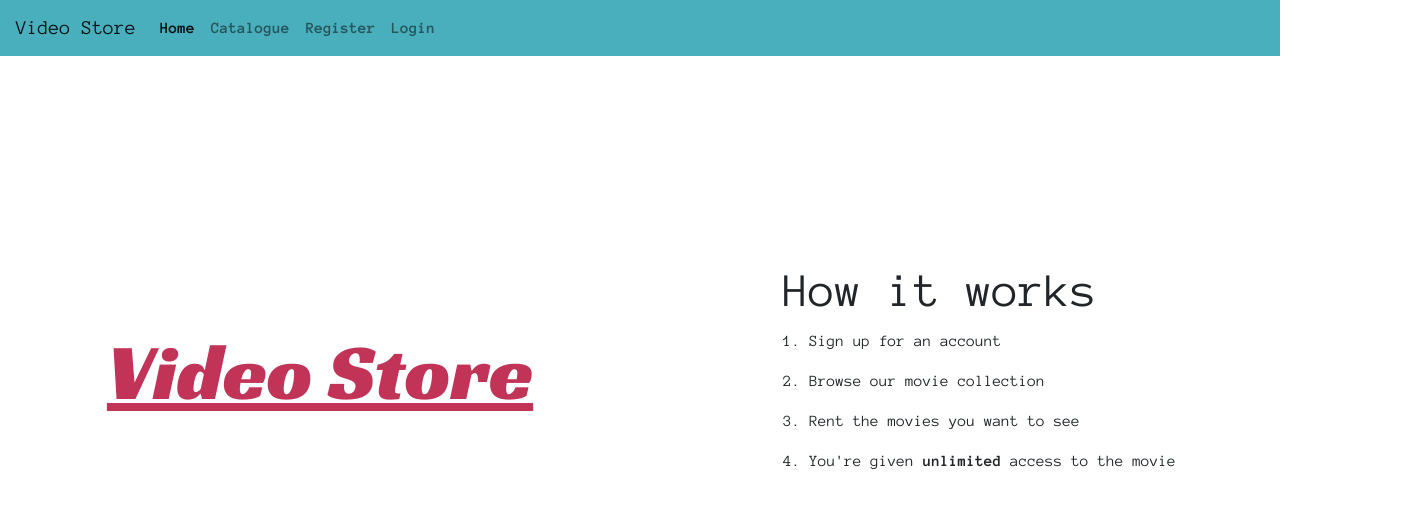
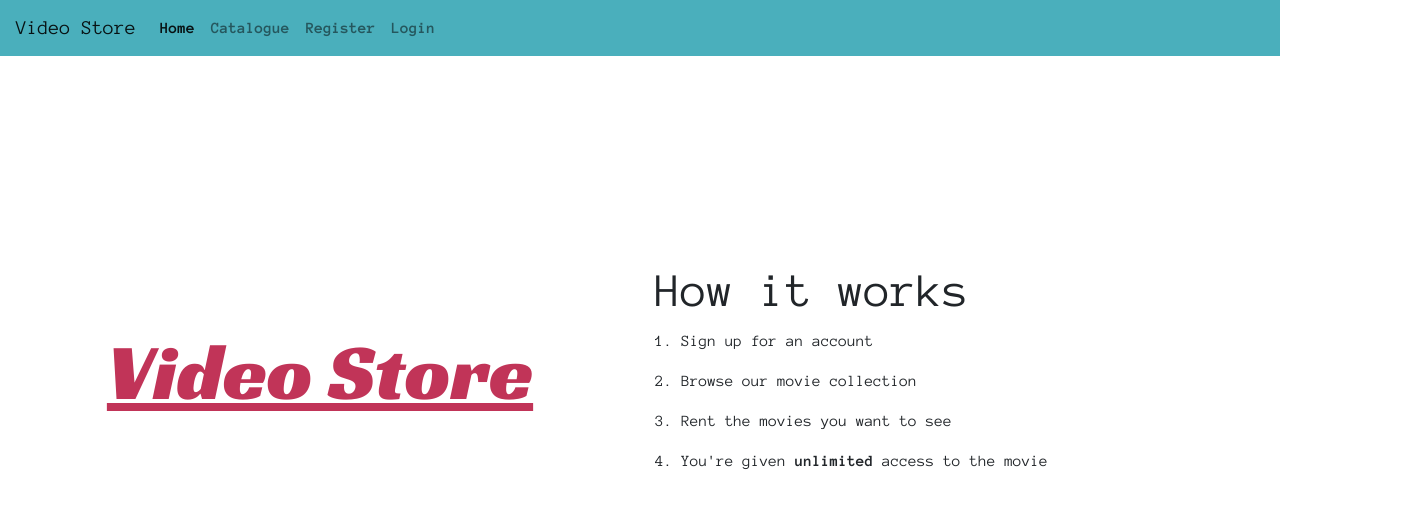
Before and after one commit to fishj123/Video-Store, a React (Create React App) app: page / in a window 1280 px wide. Shown: the top 508 px of the page, 1408 px wide, since content can reach past the window. Built offline with nearby package versions, Linux system fonts and the light colour scheme.

Commit message:
fix overspill on homepage

```diff
--- a/src/index.css
+++ b/src/index.css
@@ -88,8 +88,6 @@ code {
   flex-direction: column;
   justify-content: center;
   align-items: flex-start;
-  position: relative;
-  left: 8rem;
   text-align: left;
 }
 
```
Also changed, not shown: src/components/movies.jsx (+9 -7 lines).
